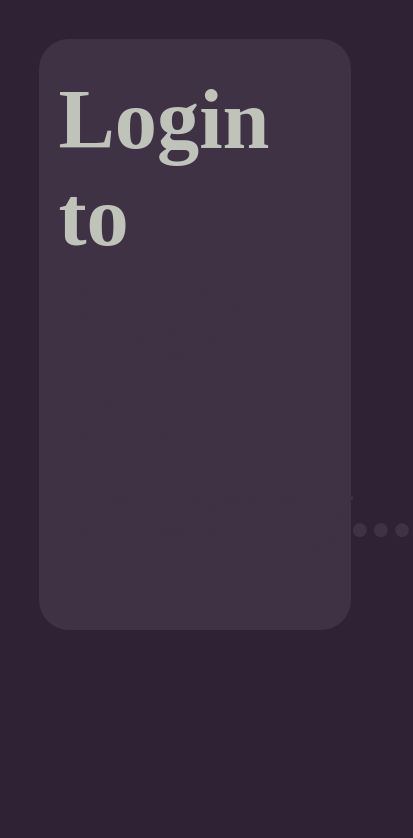
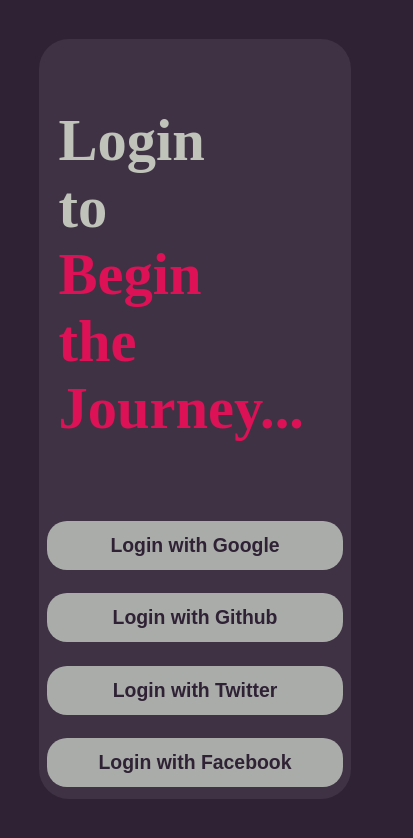
Before and after one commit to agent-storm/cal-set, a plain HTML site: page public/index.html in a window 390 px wide. Shown: the whole page, 413 px wide, since content can reach past the window. Drawn offline with Linux system fonts and the light colour scheme; no server answers.

Commit message:
login page for mobile

```diff
--- a/public/css/login.css
+++ b/public/css/login.css
@@ -94,3 +94,34 @@
 .twitter-login {
     cursor:url("../assets/icons8-twitter-50.png") 15 15, auto; ;
 }
+@media (max-width:1000px) {
+    .main-bg {
+        /* background-color: #DD1155; */
+        flex-direction: column;
+        height: 90vh;
+    }
+    .login-div-text {
+        font-size: 15vw;
+        opacity: 100;
+    }
+    .secondary-login-text {
+        font-size: 15vw;
+        opacity: 100;
+        color:#DD1155;
+    }
+    .login-options {
+        height: 40vh;
+        width:100%;
+        opacity: 100;
+        width: 100%;
+        justify-content: flex-start;
+        align-items: center;
+    }
+    .login-option {
+        height: 25%;
+        width: 95%;
+        margin: 3vw;
+        /* margin-left: 3vw;
+        margin-right: 3vw; */
+    }
+}
```
